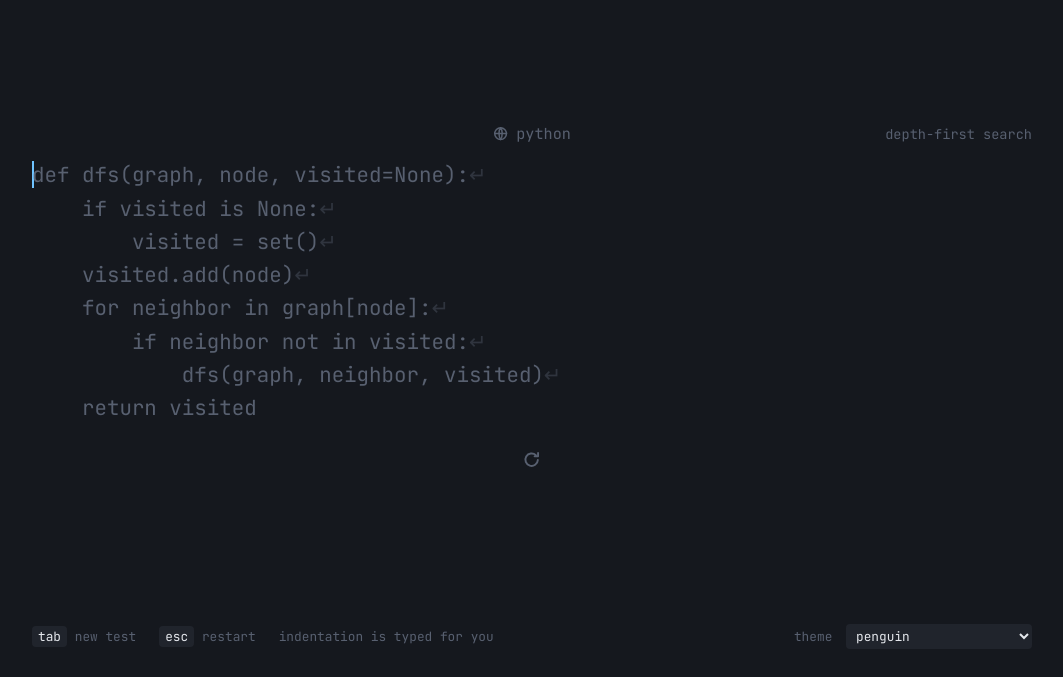
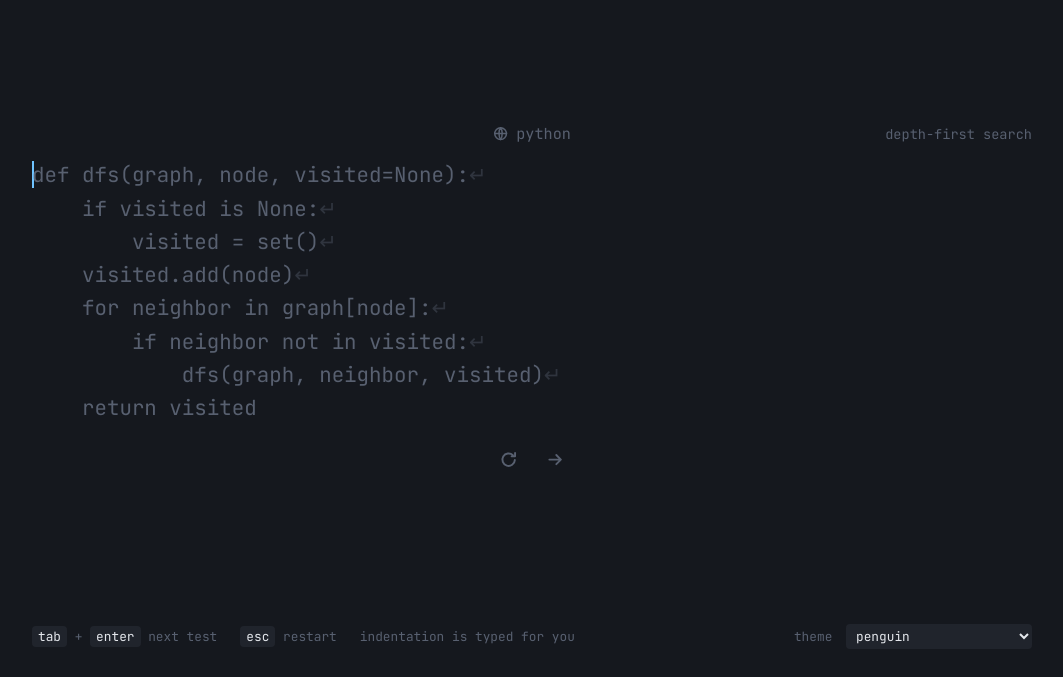
Before and after one commit to rmohanty521/penguintype, a plain HTML site: page index.html in a window 1280 px wide. Shown: the part 123-800 px from the top of the page, without its empty margins (108-1171 px from the left). Drawn offline with nearby package versions, Linux system fonts and the light colour scheme.

Commit message:
Tab then Enter goes to the next test, add next-test button under the code
Co-Authored-By: Claude Opus 5.5 <noreply@anthropic.com>

```diff
--- a/app.js
+++ b/app.js
@@ -10,6 +10,7 @@ const ICON = {
   custom: '<path d="M10.8 2.6l2.6 2.6-7.6 7.6-3.2.6.6-3.2z"/>',
   globe: '<circle cx="8" cy="8" r="6.2"/><path d="M1.8 8h12.4M8 1.8c2.2 2.4 2.2 10 0 12.4M8 1.8c-2.2 2.4-2.2 10 0 12.4"/>',
   restart: '<path d="M13.2 8.4A5.2 5.2 0 1 1 11.6 4.3M13.4 2.4v2.9h-2.9"/>',
+  next: '<path d="M2.8 8h9.6M8.6 4.2 12.4 8l-3.8 3.8"/>',
 };
 const icon = (name) => `<svg viewBox="0 0 16 16" aria-hidden="true">${ICON[name]}</svg>`;
 
@@ -379,7 +380,12 @@ document.addEventListener('keydown', (e) => {
   const popup = document.querySelector('.overlay:not([hidden])');
   if (popup) { if (e.key === 'Escape') popup.hidden = true; return; }
   if (e.key === 'Escape') { e.preventDefault(); return newTest(true); }
-  if (e.key === 'Tab') { e.preventDefault(); return newTest(false); }
+  // Tab focuses the next-test button, Enter (native button click) then switches, like Monkeytype.
+  if (e.key === 'Tab') { e.preventDefault(); return $(test.end ? '#next' : '#skip').focus(); }
+  if (e.target.tagName === 'BUTTON') {
+    if (e.key === 'Enter' || e.key === ' ') return;
+    e.target.blur(); // any other key goes back to typing
+  }
   if (['SELECT', 'INPUT', 'TEXTAREA'].includes(e.target.tagName)) return;
   if (e.metaKey || e.ctrlKey !== e.altKey) return; // ignore shortcuts, allow AltGr (ctrl+alt) chars
   if (test.end) { if (e.key === 'Enter') { e.preventDefault(); newTest(false); } return; }
@@ -400,6 +406,8 @@ document.addEventListener('keydown', (e) => {
 $('#next').onclick = () => newTest(false);
 $('#restart').innerHTML = icon('restart');
 $('#restart').onclick = (e) => { e.currentTarget.blur(); newTest(true); };
+$('#skip').innerHTML = icon('next');
+$('#skip').onclick = (e) => { e.currentTarget.blur(); newTest(false); };
 $('#langBtn').onclick = (e) => { e.currentTarget.blur(); openLangs(); };
 
 const themeSel = $('#theme');
--- a/index.html
+++ b/index.html
@@ -33,7 +33,10 @@
         <span id="algoName"></span>
       </div>
       <pre id="code"></pre>
-      <button id="restart" class="ghost" aria-label="restart test"></button>
+      <div id="testBtns">
+        <button id="restart" class="ghost" aria-label="restart test" title="restart (esc)"></button>
+        <button id="skip" class="ghost" aria-label="next test" title="next test (tab, enter)"></button>
+      </div>
     </div>
 
     <section id="result" hidden>
@@ -57,7 +60,7 @@
   </main>
 
   <footer>
-    <div><kbd>tab</kbd> new test &nbsp; <kbd>esc</kbd> restart &nbsp; indentation is typed for you</div>
+    <div><kbd>tab</kbd> + <kbd>enter</kbd> next test &nbsp; <kbd>esc</kbd> restart &nbsp; indentation is typed for you</div>
     <label class="theme">theme <select id="theme"></select></label>
   </footer>
 
--- a/style.css
+++ b/style.css
@@ -155,7 +155,7 @@ main { flex: 1; display: flex; flex-direction: column; justify-content: center;
 #code.zen { color: var(--text); }
 @keyframes blink { 50% { box-shadow: none; } }
 
-#restart { display: flex; margin: 20px auto 0; font-size: 1.2rem; }
+#testBtns { display: flex; justify-content: center; gap: 8px; margin-top: 20px; font-size: 1.2rem; }
 
 /* results */
 #result {
```
